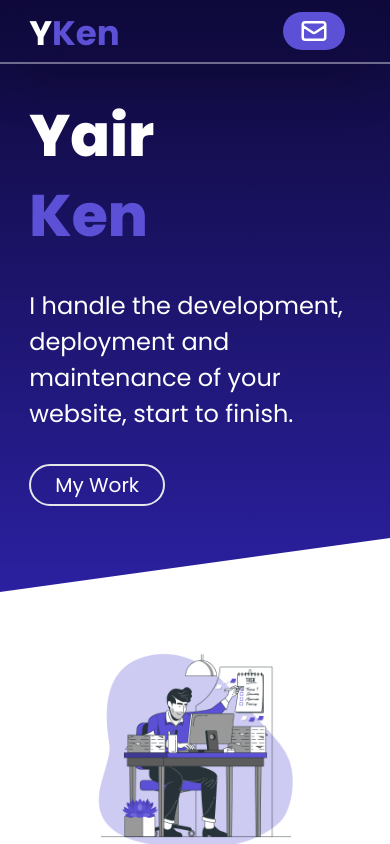
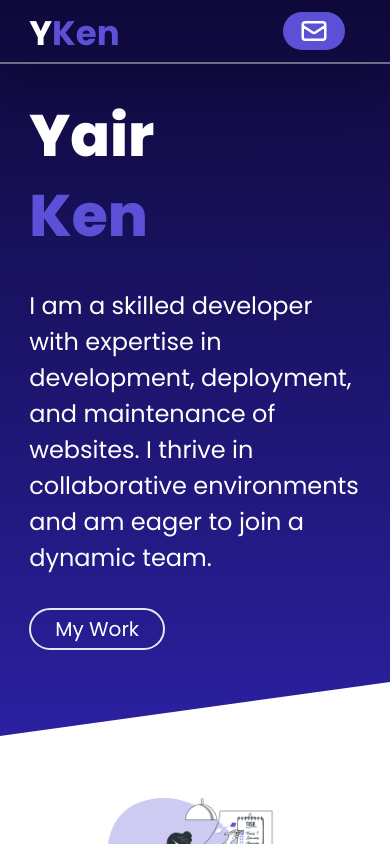
Before and after one commit to yken42/portfolio, a React (Vite) app: page / in a window 390 px wide. Shown: the top 844 px of the page. Built offline with nearby package versions, Linux system fonts and the light colour scheme.

Commit message:
fixed hero introduction sentce for mobile

```diff
--- a/src/components/Hero.jsx
+++ b/src/components/Hero.jsx
@@ -10,8 +10,7 @@ export const Hero = ({ scrollToSection }) => {
           </h1>
           <div className="md:hidden introduction border-black">
             <p className="text-white text-[24px] md:text-right pt-8">
-              I handle the development, deployment and maintenance of your
-              website, start to finish.
+            I am a skilled developer with expertise in development, deployment, and maintenance of websites. I thrive in collaborative environments and am eager to join a dynamic team.
             </p>
           </div>
           <button
```
